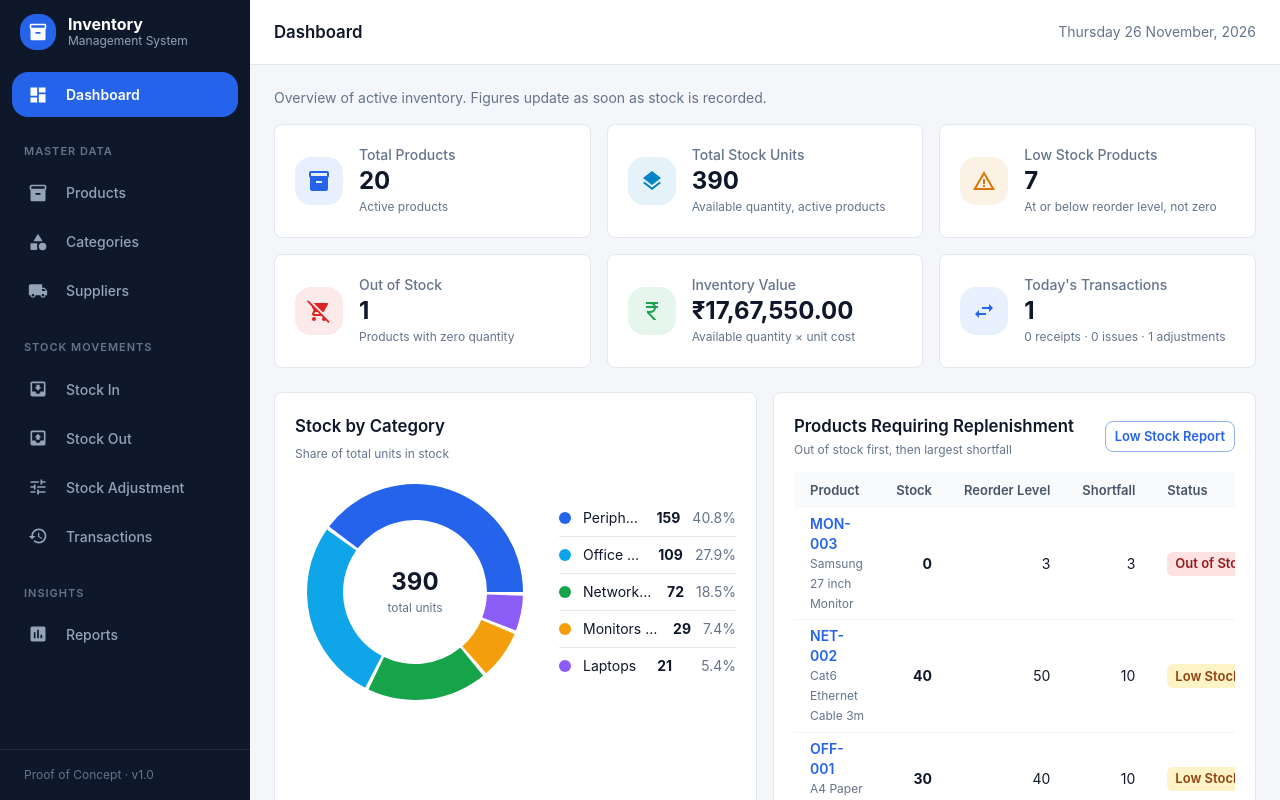
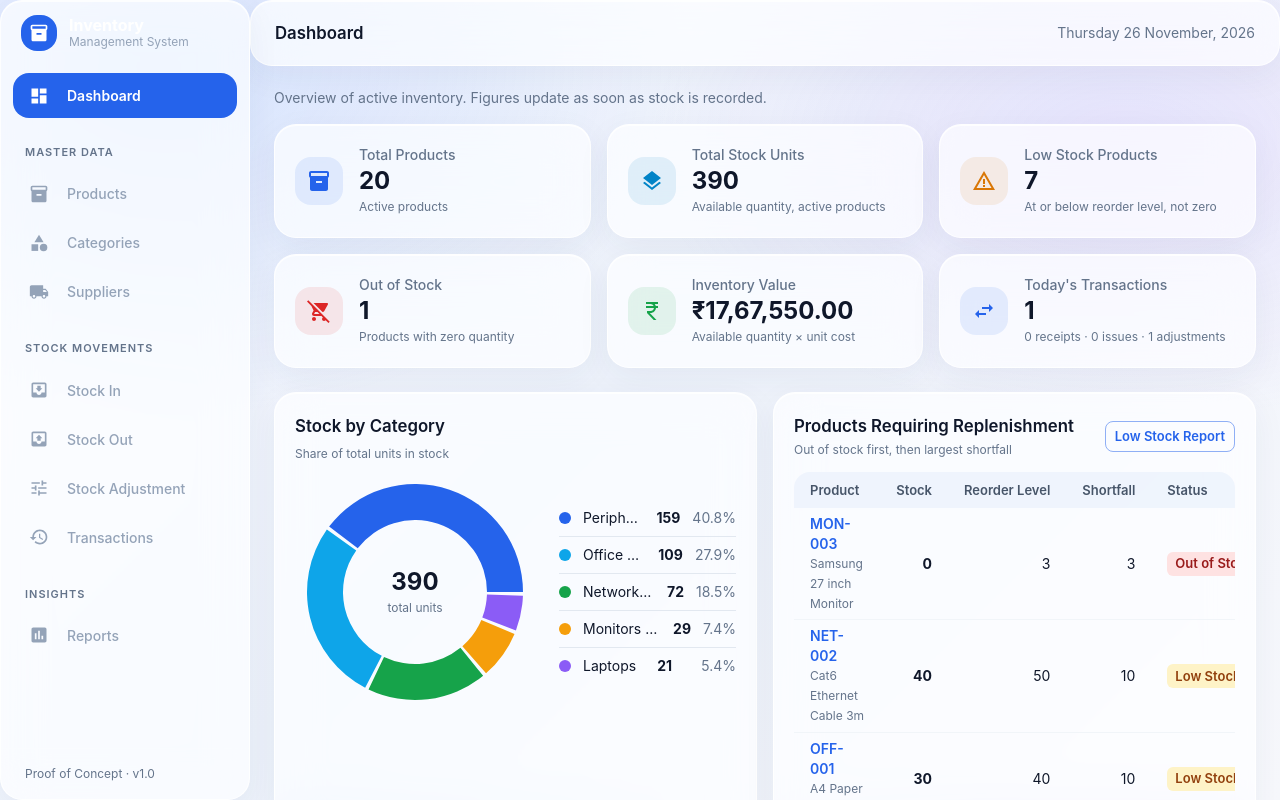
Before and after one commit to geetha-2005-art/Inventory_system_geetha, a React (Vite) app: page / in a window 1280 px wide. Shown: the top 800 px of the page. Built offline with nearby package versions, Linux system fonts and the light colour scheme.

Commit message:
Apply Liquid Glass global styling

```diff
--- a/src/index.css
+++ b/src/index.css
@@ -1,3 +1,116 @@
+:root {
+  font-family: Inter, -apple-system, BlinkMacSystemFont, "SF Pro Display", "Segoe UI", sans-serif;
+  color: #172033;
+  background: #edf2fb;
+  font-synthesis: none;
+  text-rendering: optimizeLegibility;
+  -webkit-font-smoothing: antialiased;
+  -moz-osx-font-smoothing: grayscale;
+}
+
+* {
+  box-sizing: border-box;
+}
+
+html {
+  min-width: 320px;
+  min-height: 100%;
+  background: #edf2fb;
+}
+
 body {
   margin: 0;
+  min-width: 320px;
+  min-height: 100vh;
+  background:
+    radial-gradient(ellipse at 12% 8%, rgba(115, 160, 255, 0.22), transparent 34%),
+    radial-gradient(ellipse at 88% 18%, rgba(178, 145, 255, 0.18), transparent 30%),
+    linear-gradient(135deg, #f5f7ff 0%, #edf2fb 48%, #f7f8fc 100%);
+  background-attachment: fixed;
 }
+
+button,
+input,
+textarea,
+select {
+  font: inherit;
+}
+
+::selection {
+  color: #10234b;
+  background: rgba(116, 158, 255, 0.28);
+}
+
+*::-webkit-scrollbar {
+  width: 9px;
+  height: 9px;
+}
+
+*::-webkit-scrollbar-thumb {
+  border: 2px solid transparent;
+  border-radius: 999px;
+  background: rgba(105, 125, 165, 0.32);
+  background-clip: padding-box;
+}
+
+*::-webkit-scrollbar-thumb:hover {
+  background: rgba(82, 106, 153, 0.5);
+  background-clip: padding-box;
+}
+
+/* Soft glass surfaces used by MUI cards, tables and dialogs */
+.MuiPaper-root {
+  background: rgba(255, 255, 255, 0.68) !important;
+  border: 1px solid rgba(255, 255, 255, 0.82) !important;
+  border-radius: 22px !important;
+  box-shadow:
+    0 10px 34px rgba(38, 57, 94, 0.055),
+    inset 0 1px 0 rgba(255, 255, 255, 0.82) !important;
+  -webkit-backdrop-filter: blur(22px) saturate(155%);
+  backdrop-filter: blur(22px) saturate(155%);
+}
+
+.MuiTableContainer-root {
+  border-radius: 16px;
+}
+
+.MuiTableHead-root .MuiTableCell-root {
+  background: rgba(235, 241, 252, 0.72) !important;
+}
+
+.MuiTableBody-root .MuiTableRow-root {
+  transition: background-color 180ms ease;
+}
+
+.MuiButton-root {
+  transition: transform 180ms ease, box-shadow 180ms ease, background-color 180ms ease !important;
+}
+
+.MuiButton-contained {
+  box-shadow: 0 7px 18px rgba(49, 103, 220, 0.2) !important;
+}
+
+.MuiButton-contained:hover {
+  transform: translateY(-1px);
+  box-shadow: 0 10px 22px rgba(49, 103, 220, 0.26) !important;
+}
+
+.MuiOutlinedInput-root {
+  border-radius: 13px !important;
+  background: rgba(255, 255, 255, 0.58) !important;
+}
+
+.MuiDialog-paper {
+  overflow: hidden;
+}
+
+@media (prefers-reduced-motion: reduce) {
+  *,
+  *::before,
+  *::after {
+    scroll-behavior: auto !important;
+    animation-duration: 0.01ms !important;
+    animation-iteration-count: 1 !important;
+    transition-duration: 0.01ms !important;
+  }
+}
```
